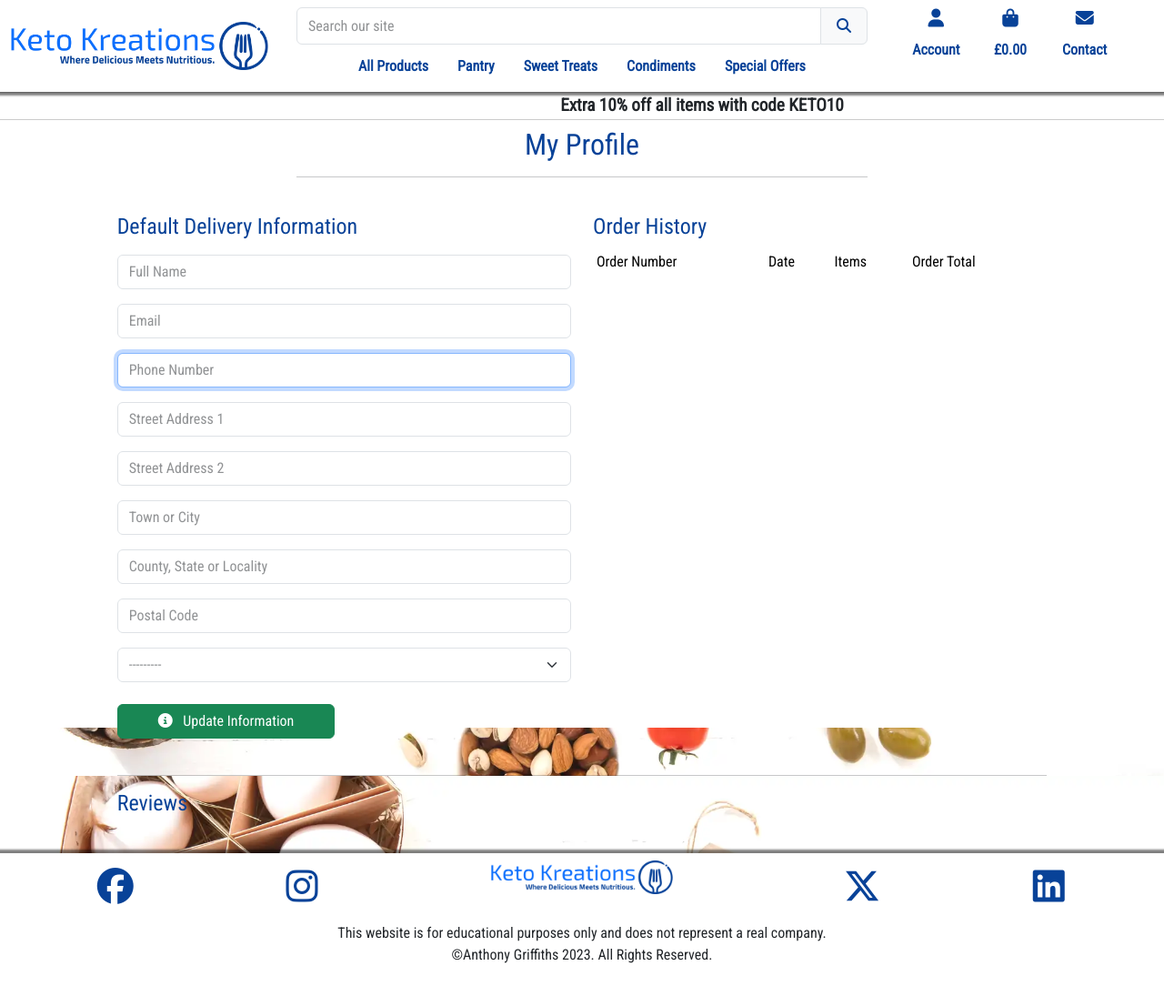
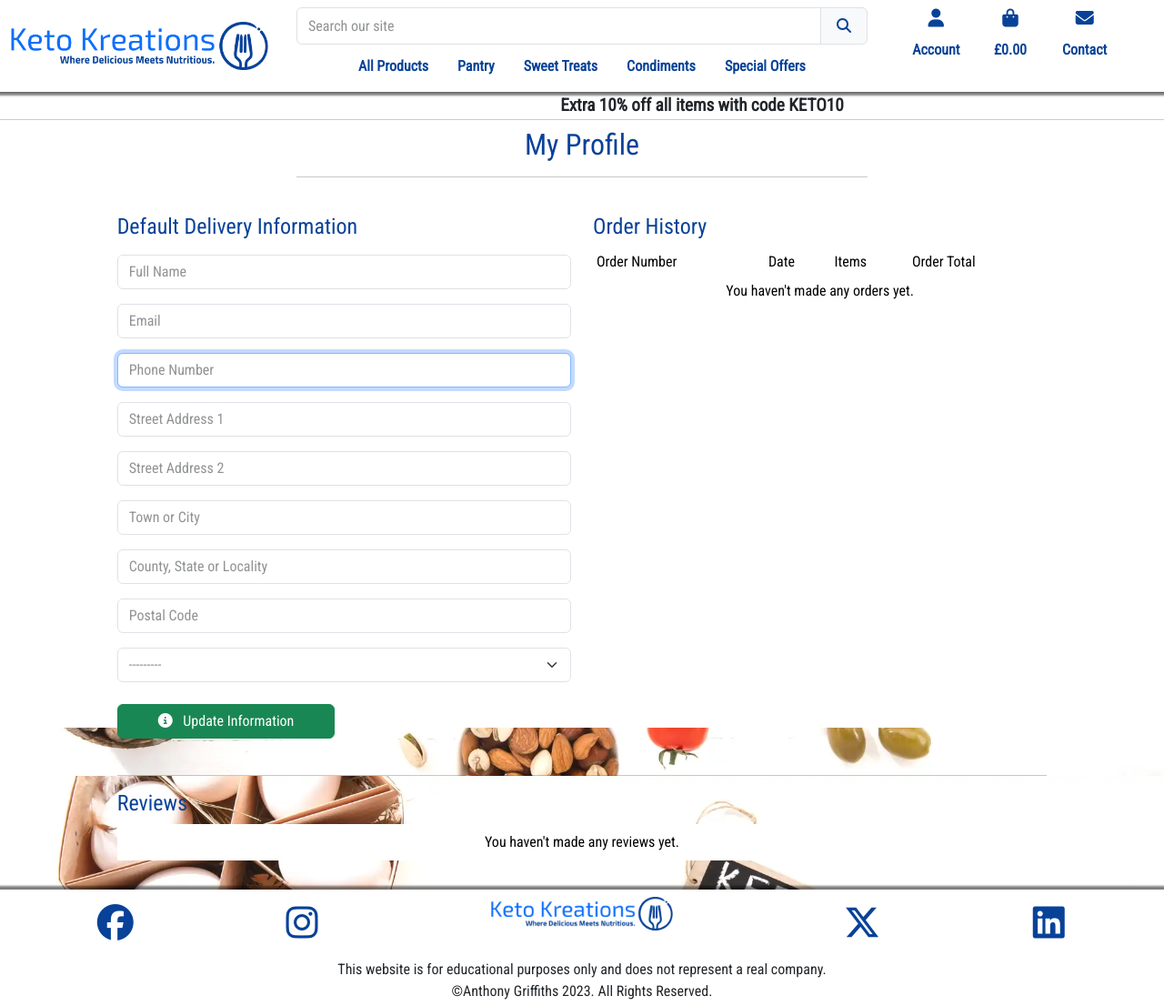
Before and after one commit to Ant2210/keto-kreations, a Django app: page /profile/ in a window 1280 px wide. Shown: the whole page at 91% size. Before the commit the page ends 1059 px from the top, so only its background shows below. Run offline with Django 3.2, Linux system fonts and the light colour scheme; the visitor is signed in with stand-in values (Sample User, id 1); data comes from the database, SQL or seed files in the repository; data that the repository does not hold is empty; parts of the project's set-up code (start-up, migrations or seed data) failed here and were passed over; some libraries are stand-ins or nearby versions.

Commit message:
FEAT: Update profile page if no order or reviews yet

```diff
--- a/profiles/templates/profiles/profile.html
+++ b/profiles/templates/profiles/profile.html
@@ -45,6 +45,11 @@
                             </tr>
                         </thead>
                         <tbody>
+                            {% if orders.count == 0 %}
+                                <tr>
+                                    <td colspan="4" class="text-center">You haven't made any orders yet.</td>
+                                </tr>
+                            {% else %}
                                 {% for order in orders %}
                                     <tr>
                                         <td>
@@ -70,6 +75,7 @@
                                         <td>£{{ order.grand_total }}</td>
                                     </tr>
                                 {% endfor %}
+                            {% endif %}
                         </tbody>
                     </table>
                 </div>
@@ -81,6 +87,11 @@
                 <div class="reviews table-responsive">
                     <table class="table table-borderless">
                         <tbody>
+                            {% if reviews.count == 0 %}
+                                <tr>
+                                    <td colspan="2" class="text-center">You haven't made any reviews yet.</td>
+                                </tr>
+                            {% else %}
                                 {% for review in reviews %}
                                     <tr>
                                         <td>
@@ -134,6 +145,7 @@
                                         {% include 'profiles/includes/edit_review_modal.html' %}
                                         {% include 'profiles/includes/delete_review_modal.html' %}
                                 {% endfor %}
+                            {% endif %}
                         </tbody>
                     </table>
                 </div>
```
Lines whose indentation alone changed are shown as unchanged.
